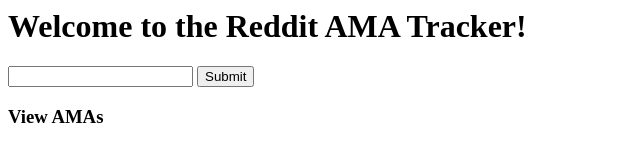
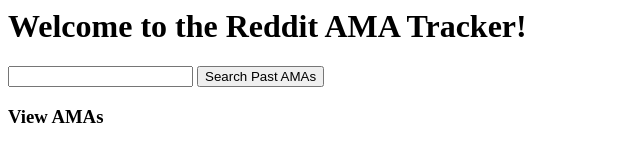
Before and after one commit to mjrosengrant/RedditAmaTracker, a plain HTML site: page index.html in a window 1280 px wide. Shown: the whole page, without its empty margins (0-640 px from the left). Drawn offline with Linux system fonts and the light colour scheme.

Commit message:
Update index.html

```diff
--- a/index.html
+++ b/index.html
@@ -9,7 +9,7 @@
         <div id="form">
             <form ng-submit="printLinks();">
                 <input type='text' name='input' ng-model="searchTerms" />
-                <input type='submit'/>
+                <input type='submit' value='Search Past AMAs'/>
            </form>
         </div>
         <div id="output">
```
